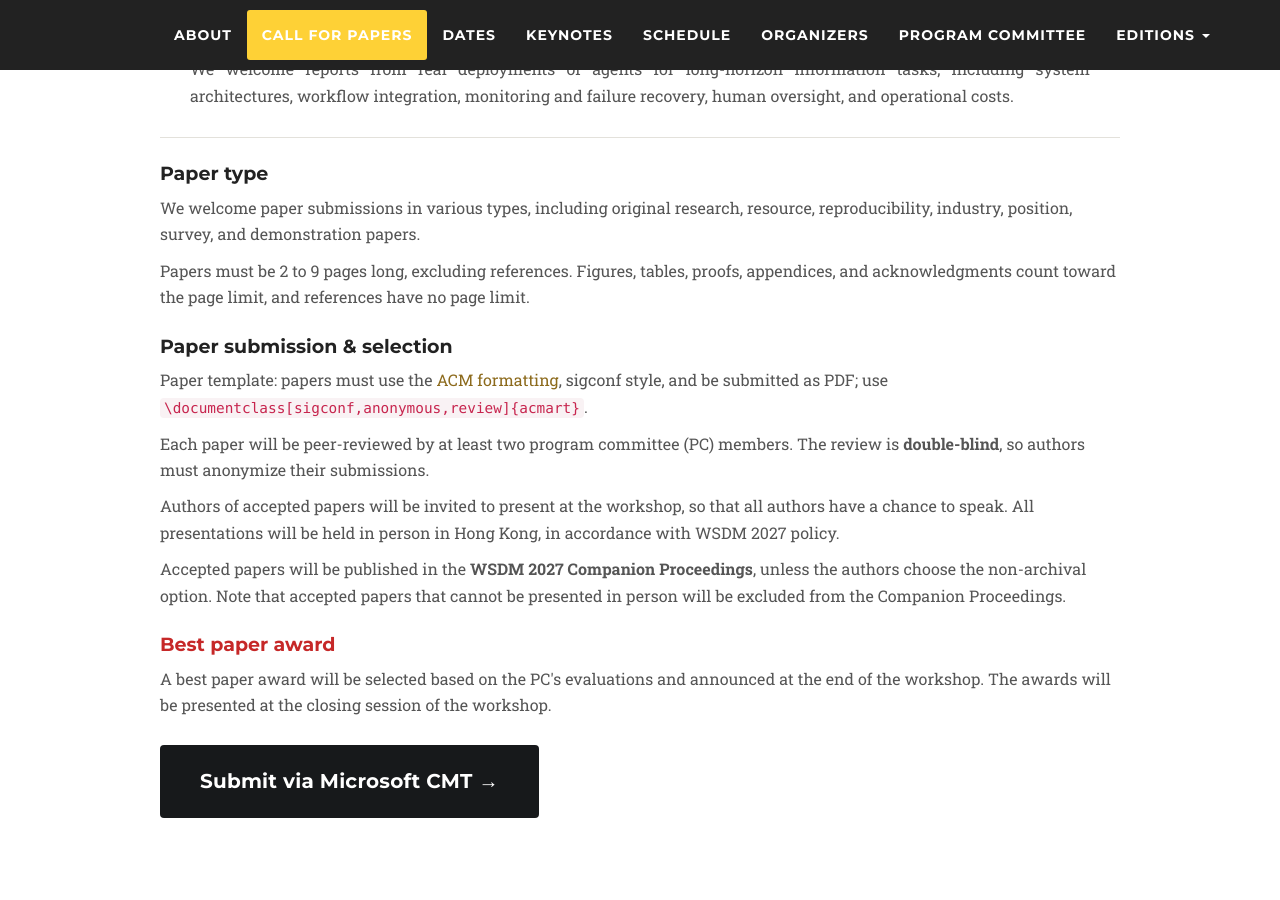
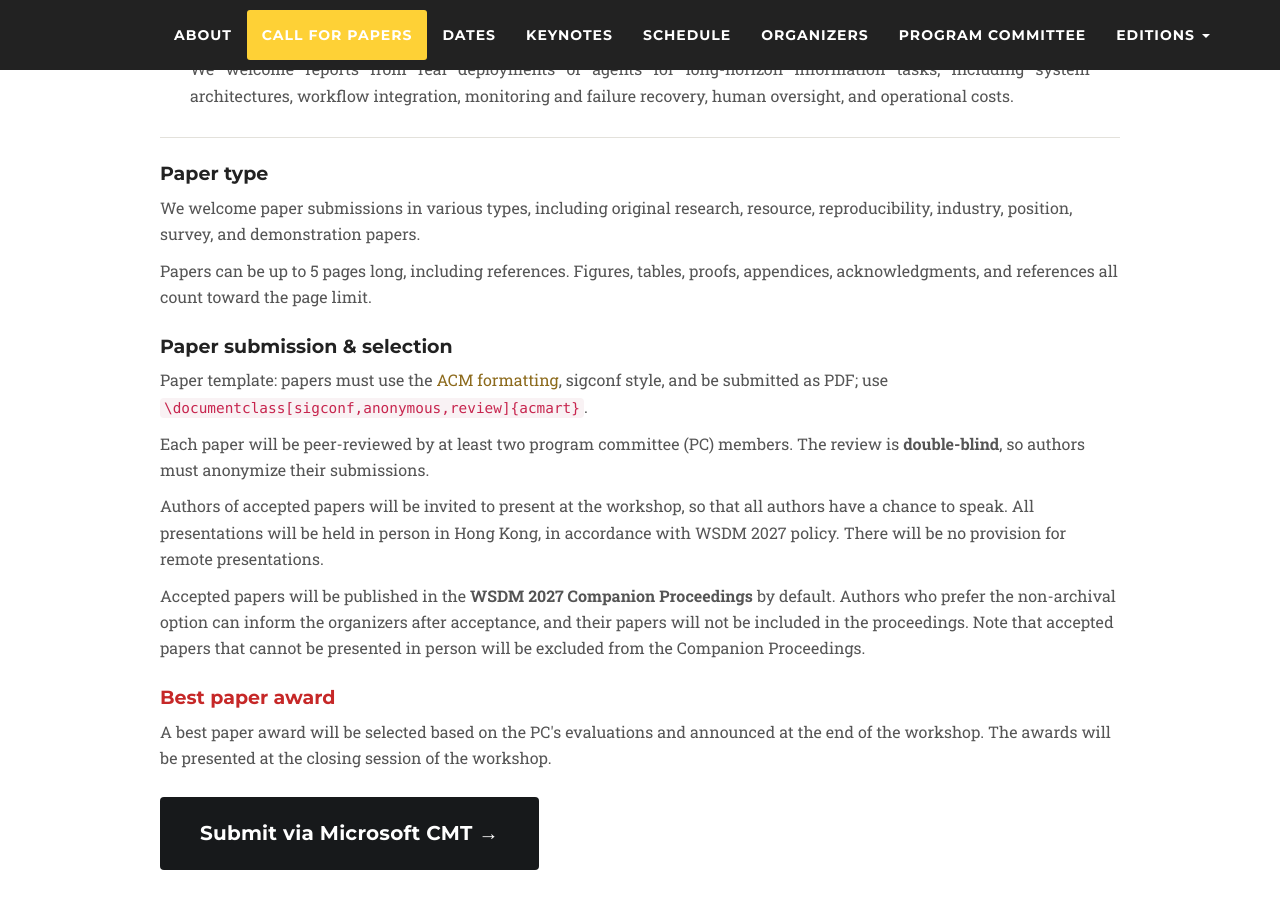
Before and after one commit to longseek-workshop/longseek-workshop.github.io, a Jekyll site: the page built from wsdm2027.md, in a window 1280 px wide and 900 px high, scrolled down 3510 px. Built offline with Jekyll 4.4.1, drawn with Linux system fonts in a browser that asks for light colours; nearby versions of some CDN libraries; some web fonts are replaced.

Commit message:
Update cfp-wsdm2027.html

```diff
--- a/_includes/cfp-wsdm2027.html
+++ b/_includes/cfp-wsdm2027.html
@@ -238,7 +238,8 @@
           <h3>Paper type</h3>
           {% comment %} Previous (replaced 2026-10-26): We welcome paper submissions in various types, including research papers, position papers, survey papers, reproducibility papers, demonstration papers, and data collection papers. Page limits: 4 to 8 pages, including references. {% endcomment %}
           <p>We welcome paper submissions in various types, including original research, resource, reproducibility, industry, position, survey, and demonstration papers.</p>
-          <p>Papers must be 2 to 9 pages long, excluding references. Figures, tables, proofs, appendices, and acknowledgments count toward the page limit, and references have no page limit.</p>
+          {% comment %} Previous (replaced 2026-10-28 after the WSDM workshop chairs set a 5-page cap including references): Papers must be 2 to 9 pages long, excluding references. Figures, tables, proofs, appendices, and acknowledgments count toward the page limit, and references have no page limit. {% endcomment %}
+          <p>Papers can be up to 5 pages long, including references. Figures, tables, proofs, appendices, acknowledgments, and references all count toward the page limit.</p>
           {% comment %} Removed 2026-10-26 (bullet list dropped; non-archival option is stated under Paper submission & selection): <li><b>Non-archival option:</b> authors can opt out of proceedings inclusion.</li> {% endcomment %}
             {% comment %} Removed 2026-10-21 (no published-paper track):
             <li><b>Published papers.</b> We welcome papers already accepted at top-tier conferences or in journals, e.g., SIGIR, WWW, WSDM, CIKM, ECIR, ACL, EMNLP, TOIS, and IP&amp;M. Authors should submit a 1-page abstract, including the full reference where the paper was accepted.</li>
@@ -259,9 +260,10 @@
           <p>
             Authors of accepted papers will be invited to present at the workshop, so that all authors have a chance to speak.
             All presentations will be held in person in Hong Kong, in accordance with WSDM 2027 policy.
+            There will be no provision for remote presentations.
           </p>
           <p style="margin-bottom: 0;">
-            Accepted papers will be published in the <b>WSDM 2027 Companion Proceedings</b>, unless the authors choose the non-archival option.
+            Accepted papers will be published in the <b>WSDM 2027 Companion Proceedings</b> by default. Authors who prefer the non-archival option can inform the organizers after acceptance, and their papers will not be included in the proceedings.
             Note that accepted papers that cannot be presented in person will be excluded from the Companion Proceedings.
           </p>
         </div>
```
